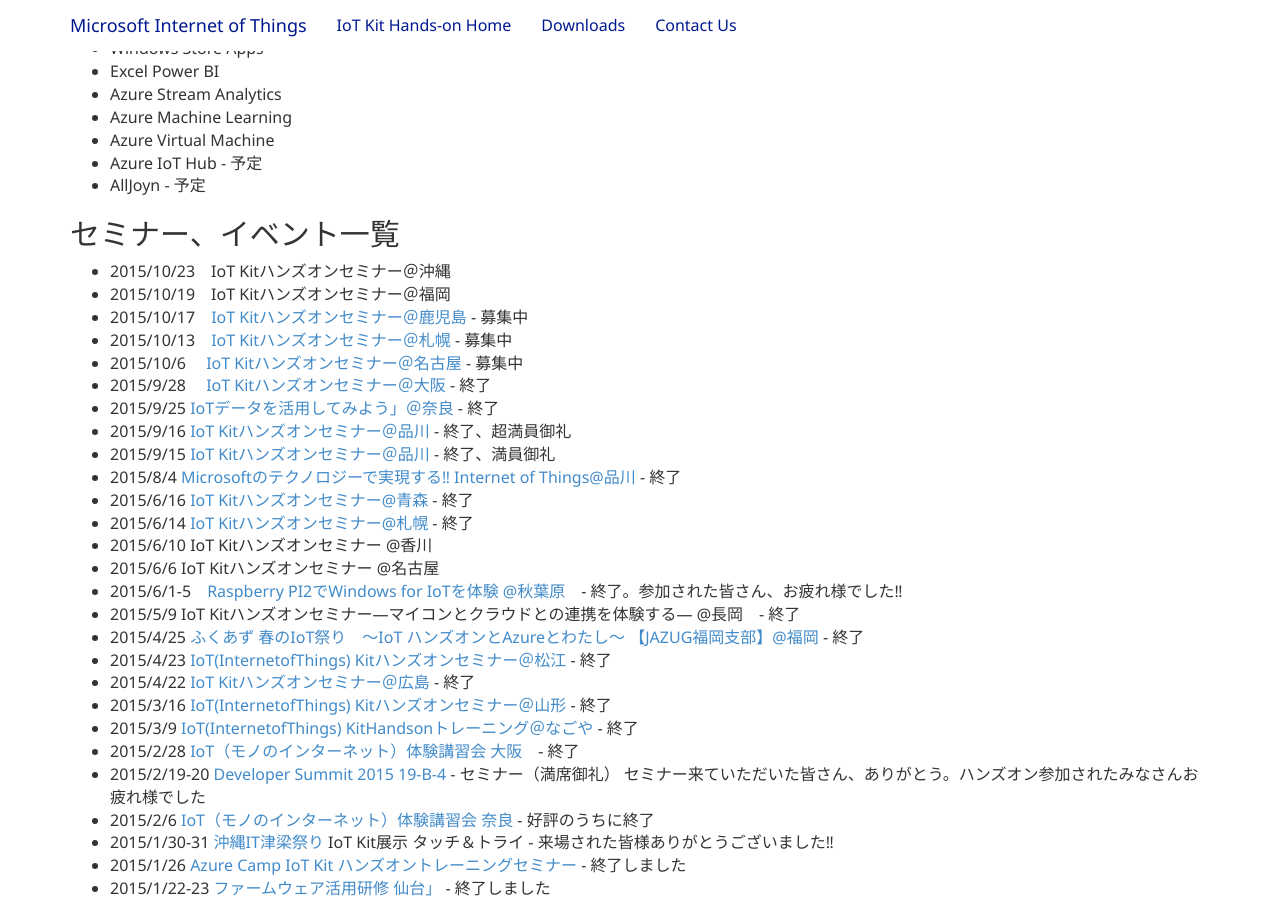
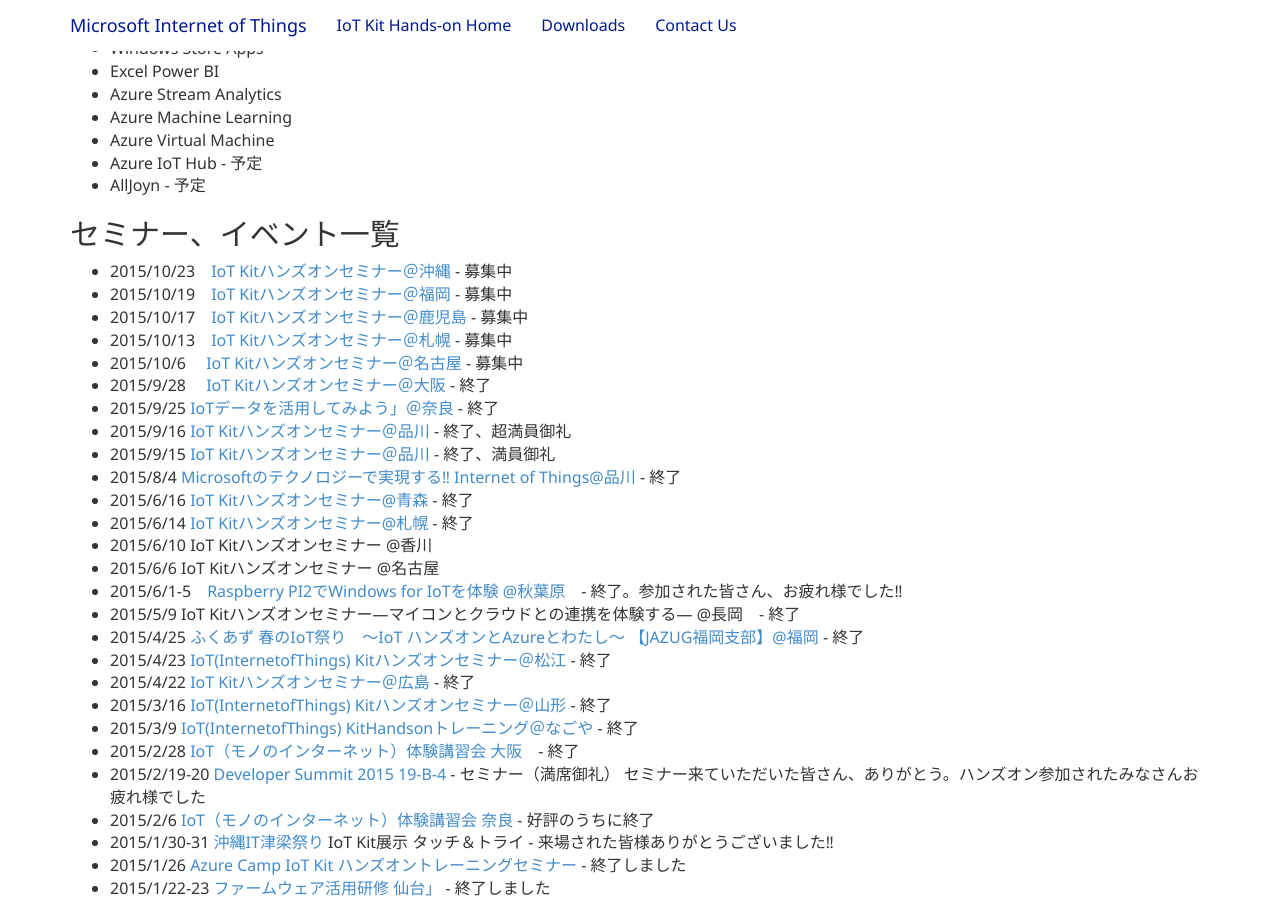
Before and after one commit to ms-iotkithol-jp/ms-iotkithol-jp.github.io, a Jekyll site: the page built from HowToLearn.md, in a window 1280 px wide and 900 px high, scrolled down 849 px. Built offline with Jekyll 4.4.1, drawn with Linux system fonts in a browser that asks for light colours.

Commit message:
Update Sminar Status

```diff
--- a/HowToLearn.md
+++ b/HowToLearn.md
@@ -35,8 +35,8 @@
 
 ## セミナー、イベント一覧
 
-* 2015/10/23　IoT Kitハンズオンセミナー＠沖縄
-* 2015/10/19　IoT Kitハンズオンセミナー＠福岡
+* 2015/10/23　[IoT Kitハンズオンセミナー＠沖縄](https://msevents.microsoft.com/CUI/EventDetail.aspx?EventID=1032671394&Culture=ja-JP&community=0) - 募集中
+* 2015/10/19　[IoT Kitハンズオンセミナー＠福岡](https://msevents.microsoft.com/CUI/EventDetail.aspx?EventID=1032670575&Culture=ja-JP&community=0) - 募集中
 * 2015/10/17　[IoT Kitハンズオンセミナー＠鹿児島](https://html5j-kagoshima.doorkeeper.jp/events/31228) - 募集中
 * 2015/10/13　[IoT Kitハンズオンセミナー＠札幌](https://msevents.microsoft.com/CUI/EventDetail.aspx?EventID=1032670575&Culture=ja-JP&community=0) - 募集中
 * 2015/10/6　 [IoT Kitハンズオンセミナー＠名古屋](https://msevents.microsoft.com/CUI/EventDetail.aspx?EventID=1032670573&Culture=ja-JP&community=0)  - 募集中
```
